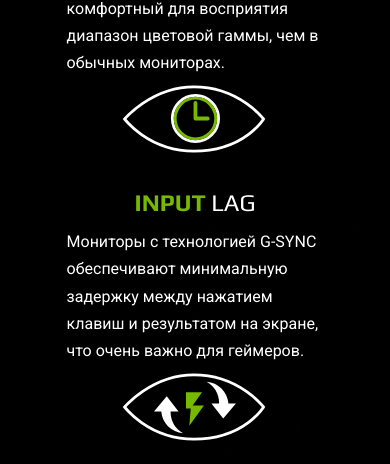
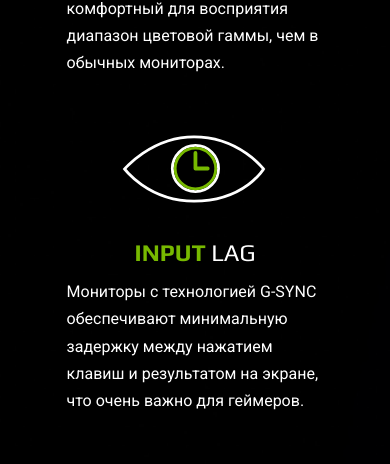
Before and after one commit to Ave-Mari/Nvidia-G-Sync, a React (Vite) app: page / in a window 390 px wide. Shown: the part 904-1368 px from the top of the page. Built offline with nearby package versions, Linux system fonts and the light colour scheme.

Commit message:
add margin to elements

```diff
--- a/src/components/Technologies/Technologies.scss
+++ b/src/components/Technologies/Technologies.scss
@@ -89,7 +89,16 @@
     }
 
 }
+@media screen and (max-width: 600px) {
+    .technologies {
+        ul {
+            li {
+                margin-bottom: 50px;
+            }
+        }
+    }
 
+}
 @media screen and (max-width: 480px)  {
     .technologies {
         ul {
```
